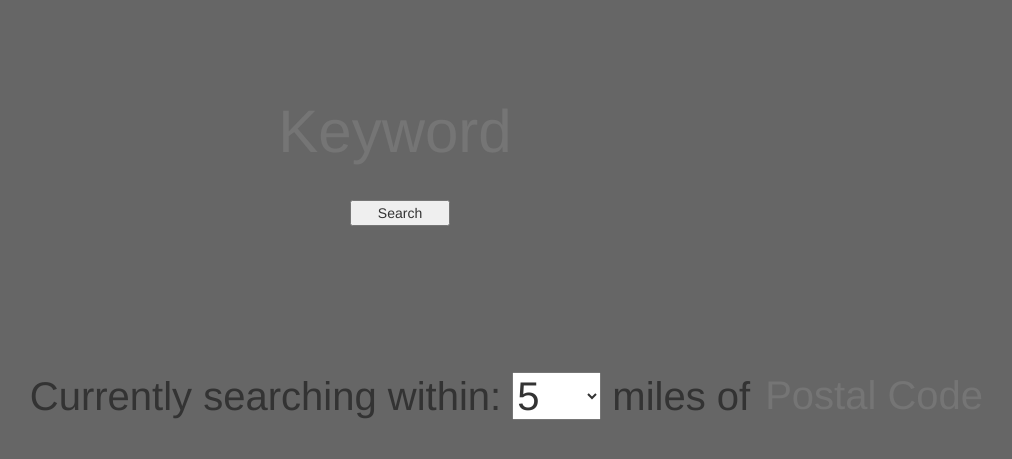
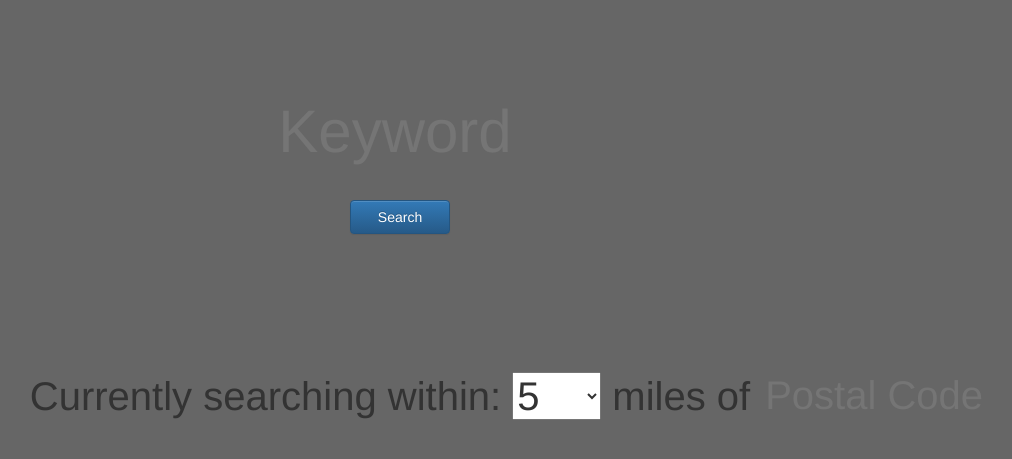
Before and after one commit to rkmarks/GDFind, a Flask app: page / in a window 1280 px wide. Shown: the part 261-720 px from the top of the page, without its empty margins (245-1257 px from the left). Run offline with Flask 2, Linux system fonts and the light colour scheme; some libraries are stand-ins or nearby versions.

Commit message:
updated btn

```diff
--- a/templates/search.html
+++ b/templates/search.html
@@ -12,7 +12,7 @@
         </p>
         <div>
           <p id="radSearch">Currently searching within:&nbsp;{{ form.radius }} miles of {{ form.zipcode }}</p>
-          <p><input id="searchBtn" type="submit" value="Search"></p>
+          <p><input class="btn btn-primary" id="searchBtn" type="submit" value="Search"></p>
         </div>
     </form>
   </div>
```
